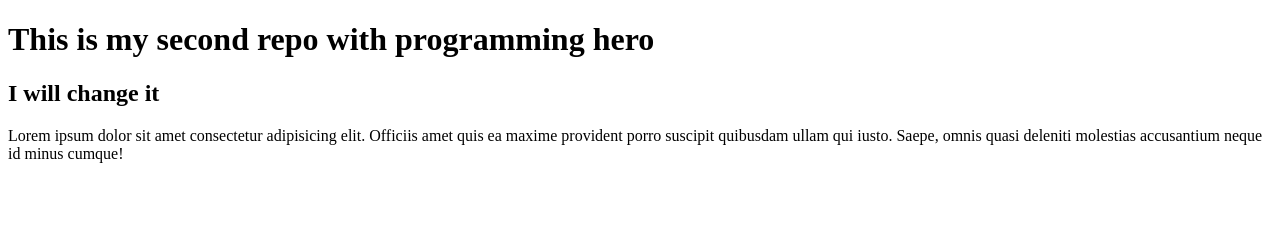
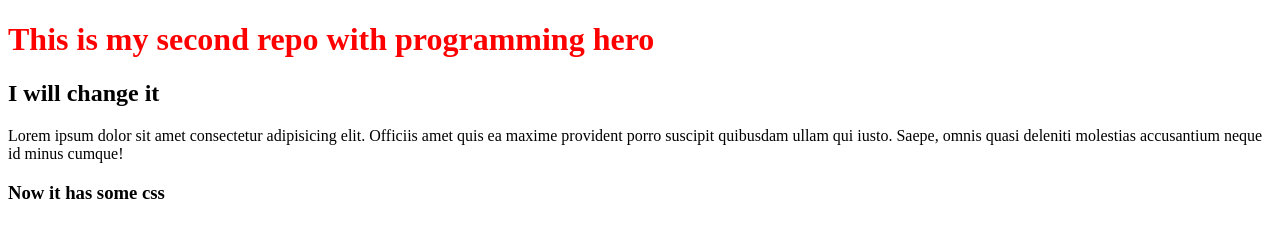
Before and after one commit to shubhoahmed/my-second-repo, a plain HTML site: page index.html in a window 1280 px wide. Drawn offline with Linux system fonts and the light colour scheme.

Commit message:
adding some css

```diff
--- a/index.html
+++ b/index.html
@@ -5,10 +5,12 @@
     <meta http-equiv="X-UA-Compatible" content="IE=edge">
     <meta name="viewport" content="width=device-width, initial-scale=1.0">
     <title>My second repo</title>
+    <link rel="stylesheet" href="styles.css">
 </head>
 <body>
     <h1>This is my second repo with programming hero</h1>
     <h2>I will change it</h2>
     <p>Lorem ipsum dolor sit amet consectetur adipisicing elit. Officiis amet quis ea maxime provident porro suscipit quibusdam ullam qui iusto. Saepe, omnis quasi deleniti molestias accusantium neque id minus cumque!</p>
+    <h3>Now it has some css</h3>
 </body>
 </html>
--- /dev/null
+++ b/styles.css
@@ -0,0 +1,3 @@
+h1{
+    color:red;
+}
```
